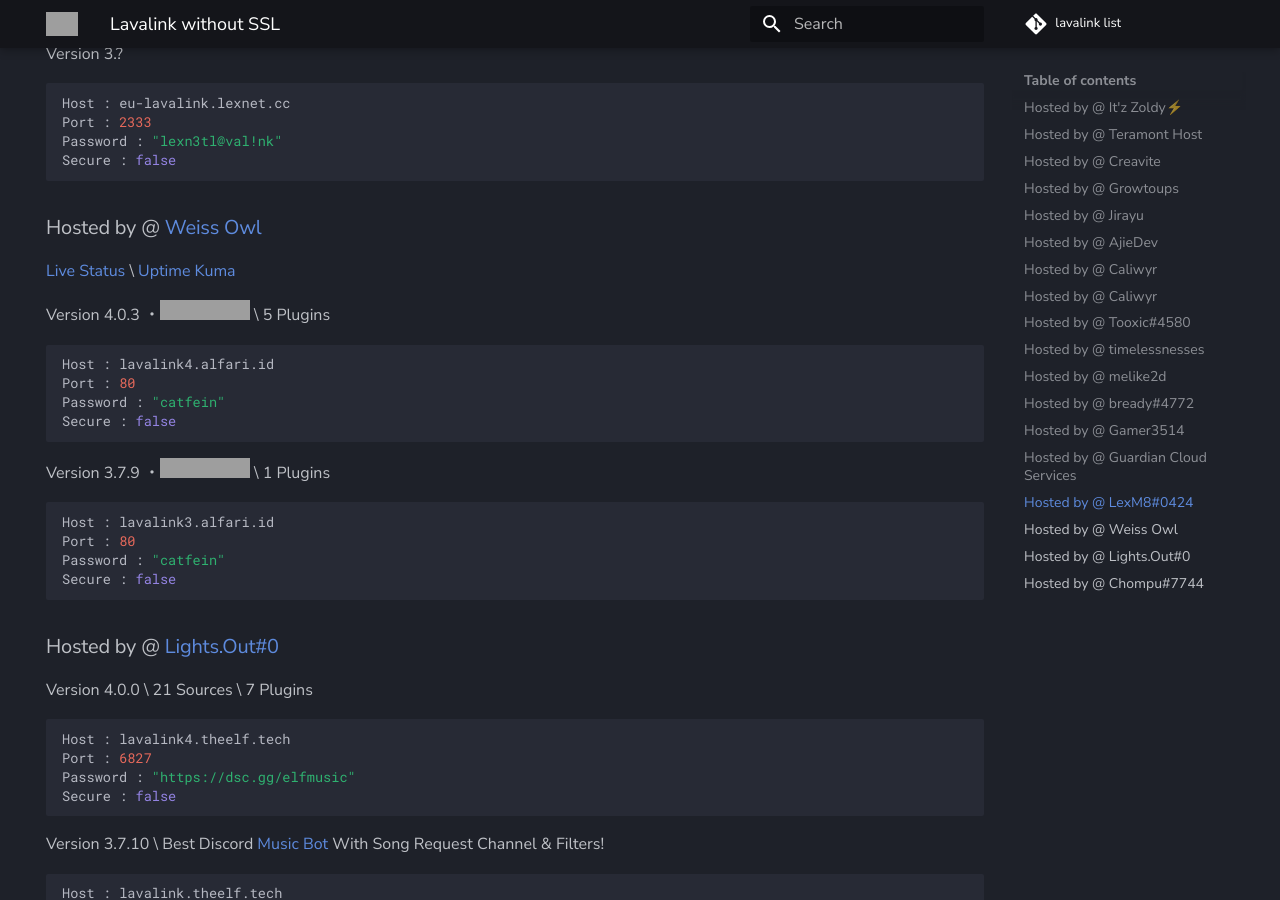
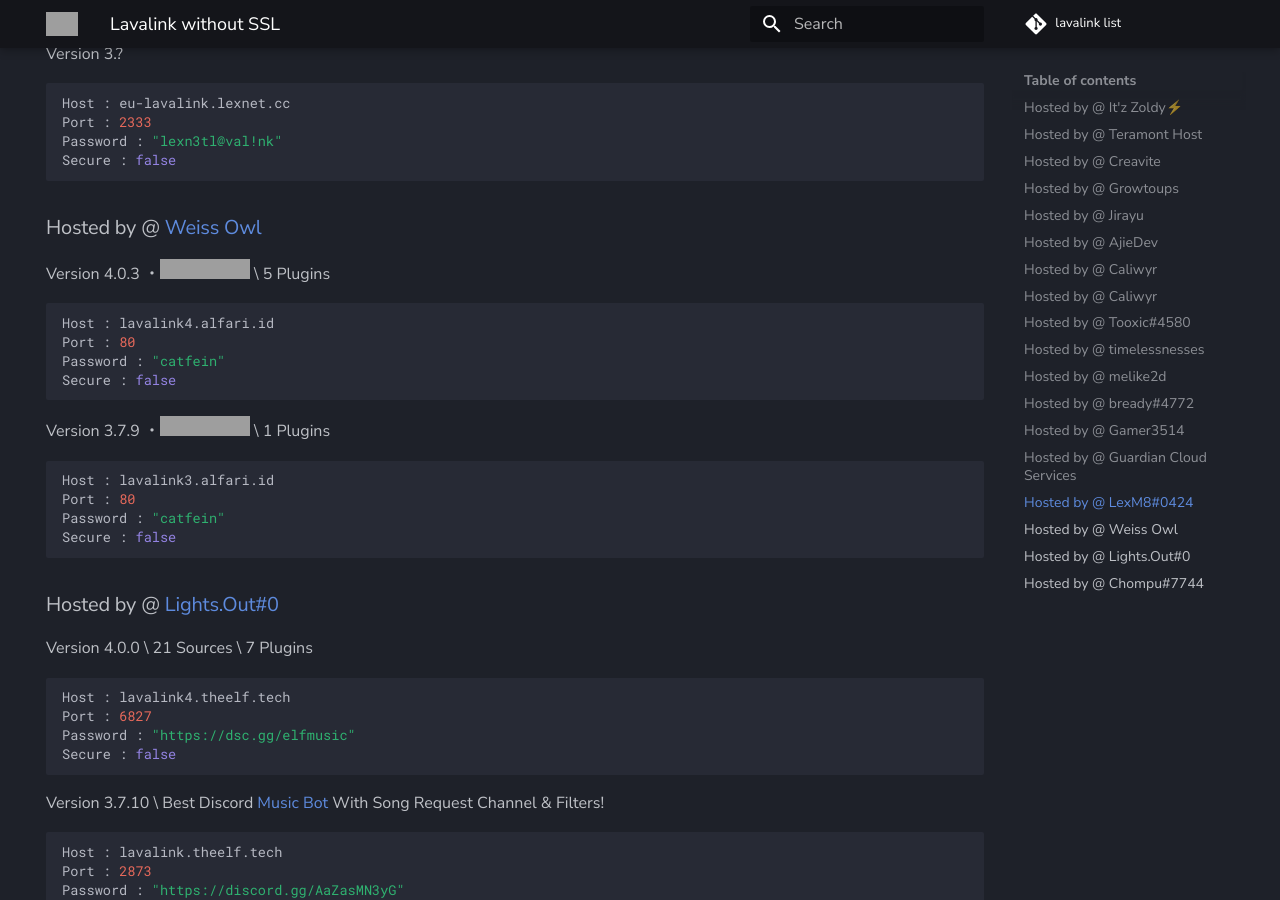
Before and after one commit to DarrenOfficial/lavalink-list, an MkDocs documentation site: the page built from docs/NoSSL/lavalink-without-ssl.md, in a window 1280 px wide and 900 px high, scrolled down 4625 px. Built offline with MkDocs 1.6.1 and Material for MkDocs 9.7.7, drawn with Linux system fonts in a browser that asks for light colours; comment, search, counter and statistics services are not loaded; grey boxes are pictures that could not be loaded.

Commit message:
Update lavalink-without-ssl.md

````diff
--- a/docs/NoSSL/lavalink-without-ssl.md
+++ b/docs/NoSSL/lavalink-without-ssl.md
@@ -215,7 +215,6 @@ Secure : false
 ```
 
 ### Hosted by @ [Weiss Owl](https://discord.alfari.id)
-[Live Status](https://kuma-n-catfein.alfari.id/) \ [Uptime Kuma](https://kuma.alfari.id/)
 
 Version 4.0.3 ・![Uptime](https://status.alfari.id/api/badge/7/uptime) \ 5 Plugins
 ```bash
````
